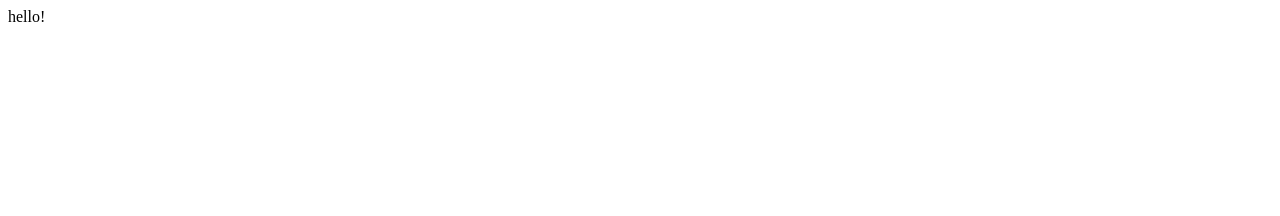
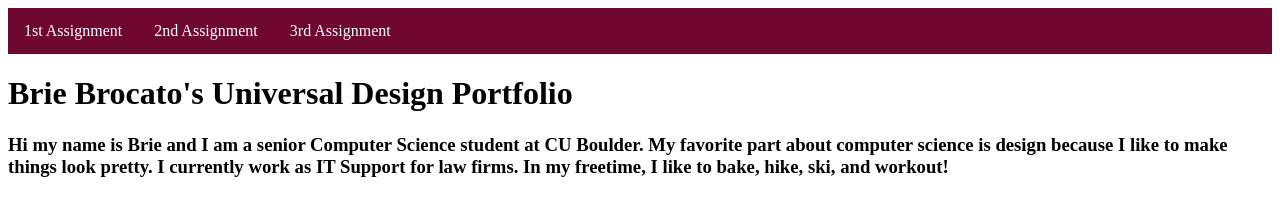
Before and after one commit to briebrocato1/Universal-Design-Brie, a plain HTML site: page index.html in a window 1280 px wide. Drawn offline with Linux system fonts and the light colour scheme.

Commit message:
Added a nav bar, title, and about me.  Also added some css in style.css for the nav bar.

```diff
--- a/index.html
+++ b/index.html
@@ -1,2 +1,39 @@
+<!DOCTYPE html>
+<html lang="en">
+<head>
+    <meta charset="UTF-8">
+    <meta name="viewport" content="width=device-width, initial-scale=1.0">
+    <title>Brie's Portfolio</title>
 
-hello!
+    <link rel="stylesheet" href="style.css">
+</head>
+<body>
+
+    <!-- title -->
+
+
+
+    <!-- nav bar -->
+    <nav>
+
+
+        <ul>
+            <li> <a href="#">1st Assignment</a> </li>
+            <li> <a href="#">2nd Assignment</a> </li>
+            <li> <a href="#">3rd Assignment</a> </li>
+        </ul>
+    </nav>
+
+    <h1>Brie Brocato's Universal Design Portfolio</h1>
+
+    <!-- about me -->
+     <section>
+            <h3>Hi my name is Brie and I am a senior Computer Science student at CU Boulder.  My favorite part about computer science is
+                design because I like to make things look pretty.  I currently work as IT Support for law firms.  In my freetime, I like to bake, hike,
+            ski, and workout! </h3>
+
+
+     </section>
+
+</body>
+</html>
--- /dev/null
+++ b/style.css
@@ -0,0 +1,25 @@
+/* Nav bar */
+
+ul {
+    list-style-type: none;
+    margin: 0;
+    padding: 0;
+    overflow: hidden;
+    background-color: #6f0831;
+}
+
+ul li {
+    float: left;
+}
+
+ul li a {
+    display: block;
+    color: white;
+    text-align: center;
+    padding: 14px 16px;
+    text-decoration: none;
+}
+
+ul li a:hover {
+    background-color: #111111;
+}
```
